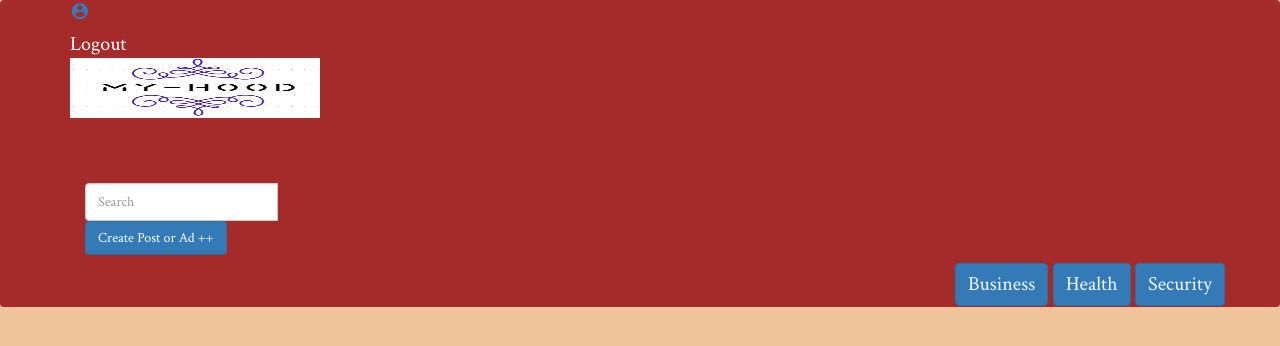
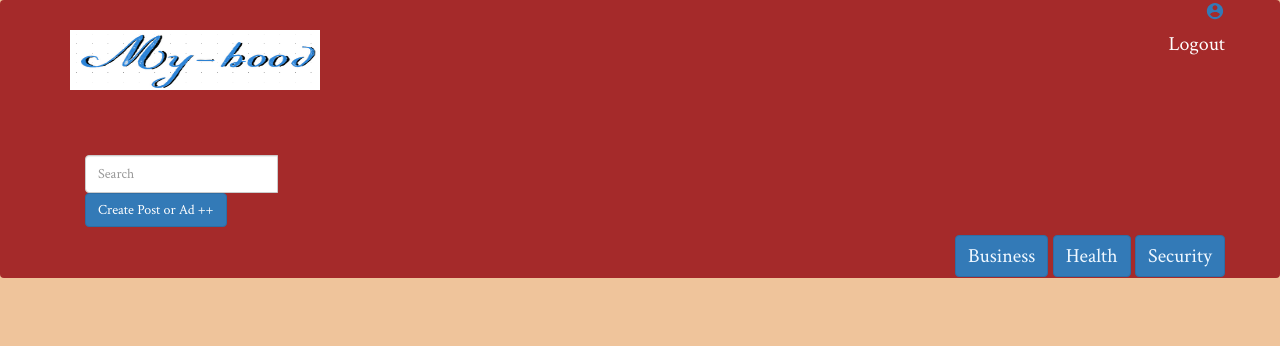
Before and after one commit to willyowi/my-hood, a Django app: page / in a window 1280 px wide. Shown: the top 346 px of the page. Run offline with Django 3.2, Linux system fonts and the light colour scheme; the visitor is signed in with stand-in values (Sample User, id 1); data that the repository does not hold is empty; some libraries are stand-ins or nearby versions.

Commit message:
deployment

```diff
--- a/hood/templates/navbar.html
+++ b/hood/templates/navbar.html
@@ -9,11 +9,11 @@
  <nav class="navbar fixed-top" id="navbarr" style="background-color: brown">
 <div class="container">
   <div>
-    <a href="{% url 'profile' username=user %}"><ion-icon name="contact" class="ionic"></ion-icon></a><br>
-    <a href="/logout" style="color: white"></ion-icon>Logout</a>
+    <a href="{% url 'profile' username=user %}"><ion-icon  name="contact" class="ionic navbar-right"></ion-icon></a><br>
+    <a href="/logout" style="color: white" class="navbar-right" ></ion-icon>Logout</a>
 
   </div>
-    <section class="logo-section"><a href="{% url "index" %}"><img class="logo" src="/static/photos/logo.png"  style="width:250px;height:60px;"alt="/></a>
+    <section class="logo-section"><a href="{% url "index" %}"><img class="logo" src="/static/photos/log.png"  style="width:250px;height:60px;"alt="/></a>
       <a href="{% url "index" %}"><img class="logoname"/></a>
     </section><br><br>
 
--- a/hood/templates/registration/login.html
+++ b/hood/templates/registration/login.html
@@ -11,7 +11,7 @@
       <div class="col-md-4">
 
         <div class="logoname" style="display:inline">
-           <img src="/static/photos/matuzo.png"  class="img-responsive" style="width:200px;height:200px;">
+           <img src="/static/photos/logs.png" width="400px"  class="img-responsive" style="width:200px;height:200px;">
          </div>
 
       </div>
--- a/hood/templates/registration/navbar.html
+++ b/hood/templates/registration/navbar.html
@@ -9,7 +9,7 @@
     {% if user.is_authenticated %}
 <div class="container">
     <section class="logo-section"><a href="{% url "index" %}"><img class="logo" src="/static/img/py3.png"  style="width:180px;height:60px;"alt="/></a>
-      <div></div><a href="{% url "index" %}"><img class="logoname"/></a>
+      <a href="{% url "index" %}"><img class="logoname"/></a>
 
 
 
--- a/hood/templates/registration/registration_form.html
+++ b/hood/templates/registration/registration_form.html
@@ -7,7 +7,7 @@
     <div class="row">
         <div class="col-md-4"><br><br>
 
-            <img src="/static/photos/matuzo.png" alt="Phone images">
+            <img src="/static/photos/logs.png"  width="350px" alt="Phone images">
         </div>
         <div class="col-md-4 top-margin">
             {% if form.errors %}
```
Also changed, not shown: lo.png (added), static/photos/log.png (added), static/photos/logs.png (added).
